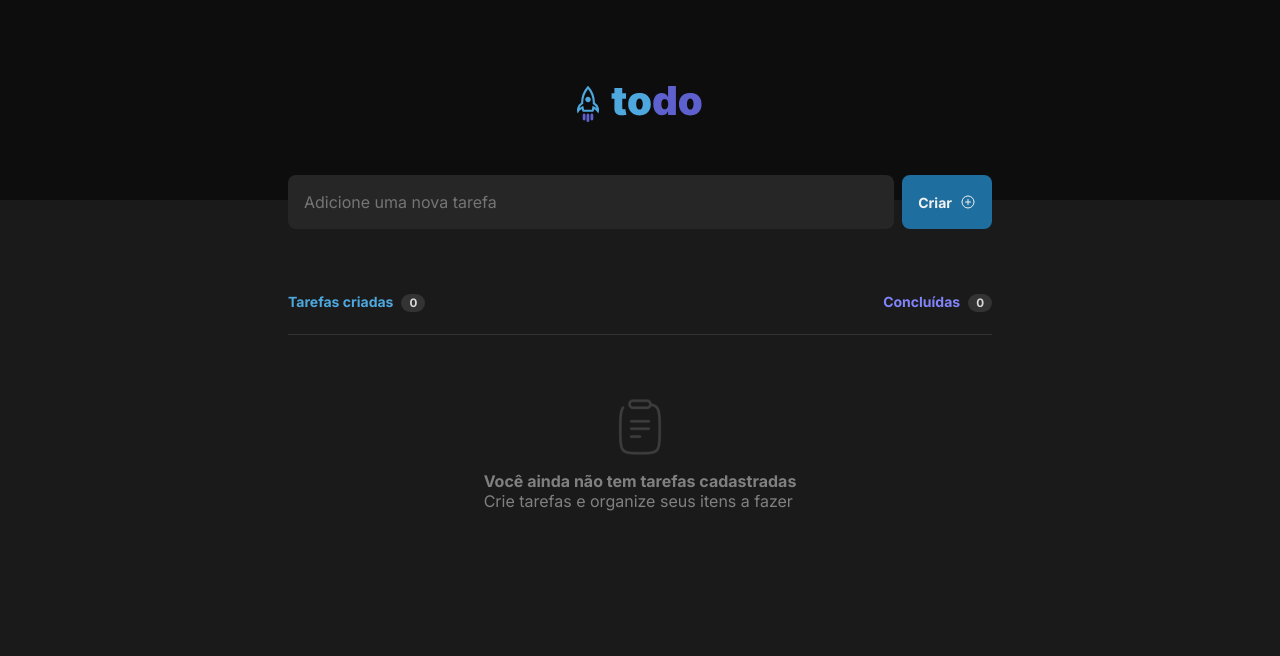
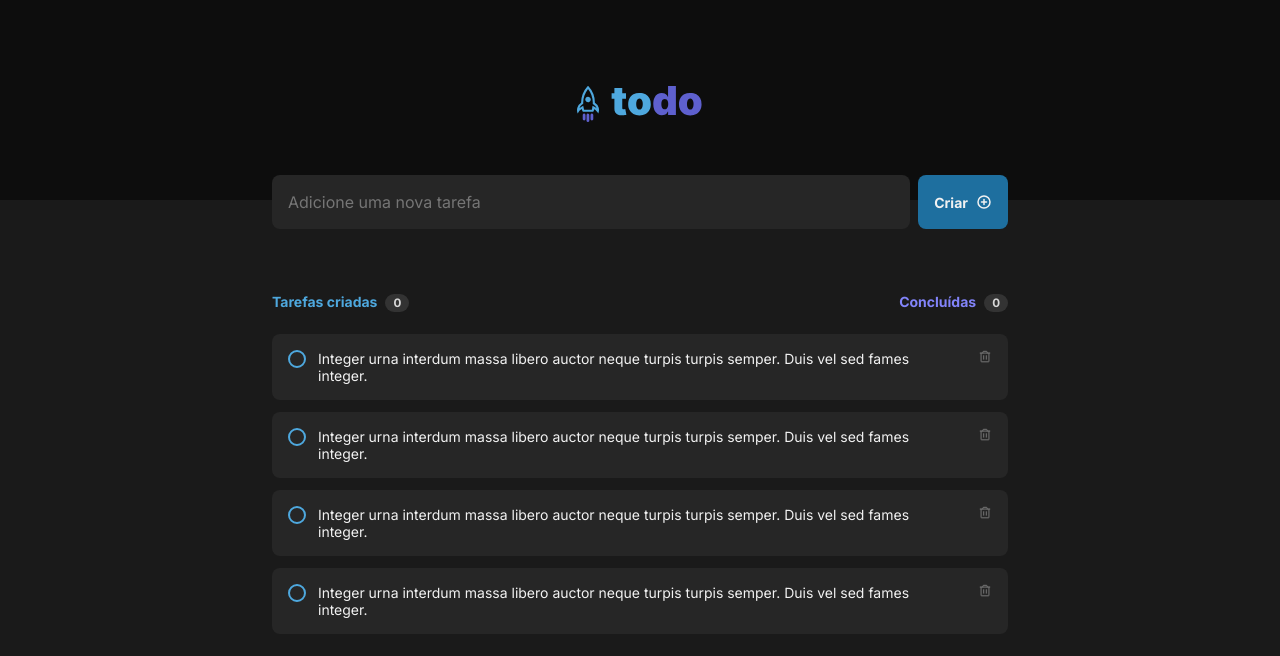
Before and after one commit to KaiqueCovo/todo-list, a React (Vite) app: page / in a window 1280 px wide. Shown: the top 656 px of the page. Built offline with nearby package versions, Linux system fonts and the light colour scheme.

Commit message:
feature: add TodoList  component

```diff
--- a/src/App.module.scss
+++ b/src/App.module.scss
@@ -8,9 +8,8 @@
   flex-direction: column;
 
   margin: 0 auto;
-  padding: 0 1rem;
 
-  .tasksList {
+  .todoList {
     margin-top: 4rem;
   }
 }
--- a/src/App.tsx
+++ b/src/App.tsx
@@ -1,5 +1,5 @@
 import styles from './App.module.scss';
-import { Header, NewTask, Tasks } from './components';
+import { Header, NewTask, TodoList } from './components';
 
 function App() {
   return (
@@ -7,8 +7,8 @@ function App() {
       <Header />
       <main className={styles.wrapper}>
         <NewTask />
-        <div className={styles.tasksList}>
-          <Tasks />
+        <div className={styles.todoList}>
+          <TodoList />
         </div>
       </main>
     </div>
--- a/src/components/NewTask/index.tsx
+++ b/src/components/NewTask/index.tsx
@@ -7,7 +7,7 @@ export function NewTask() {
     <div className={styles.newTask}>
       <input placeholder='Adicione uma nova tarefa' />
       <button>
-        Criar <PlusCircle size={16} />
+        Criar <PlusCircle size={16} weight='bold' />
       </button>
     </div>
   );
--- a/src/components/Tasks/index.tsx
+++ /dev/null
@@ -1,27 +0,0 @@
-import clipboard from '../../assets/clipboard.png';
-import styles from './index.module.scss';
-
-export function Tasks() {
-  return (
-    <div className={styles.tasks}>
-      <div className={styles.header}>
-        <span>
-          Tarefas criadas
-          <small>0</small>
-        </span>
-
-        <span>
-          Concluídas
-          <small>0</small>
-        </span>
-      </div>
-      <div className={styles.emptyList}>
-        <img src={clipboard} alt='Clipboard' />
-        <span>
-          <strong>Você ainda não tem tarefas cadastradas</strong>
-          <br /> Crie tarefas e organize seus itens a fazer
-        </span>
-      </div>
-    </div>
-  );
-}
--- a/src/components/Tasks/index.module.scss
+++ b/src/components/TodoList/index.module.scss
@@ -2,6 +2,7 @@
   .header {
     display: flex;
     justify-content: space-between;
+    margin-bottom: 1.5rem;
 
     span {
       font-size: 0.875rem;
@@ -24,7 +25,45 @@
       }
     }
   }
-  .emptyList {
+
+  .todoList {
+    list-style: none;
+
+    li {
+      display: grid;
+      flex-direction: column;
+      grid-template-columns: 0fr 39.5rem 1fr;
+      gap: 0.75rem;
+
+      width: 100%;
+
+      font-size: 0.875rem;
+
+      background-color: var(--gray-500);
+
+      border-radius: 0.5rem;
+      padding: 1rem;
+
+      & + li {
+        margin-top: 0.75rem;
+      }
+
+      svg {
+        justify-self: flex-end;
+
+        color: var(--gray-300);
+
+        transition: color 0.2s;
+        cursor: pointer;
+
+        &:hover {
+          color: var(--danger);
+        }
+      }
+    }
+  }
+
+  .emptyTodoList {
     display: flex;
     flex-direction: column;
     justify-content: center;
@@ -33,7 +72,6 @@
     border-top: 1px solid #333333;
 
     padding: 4rem 1.5rem;
-    margin-top: 1.5rem;
 
     img {
       width: 3.5rem;
--- /dev/null
+++ b/src/components/TodoList/index.tsx
@@ -0,0 +1,70 @@
+import { Trash } from 'phosphor-react';
+
+import clipboard from '../../assets/clipboard.png';
+import { Checkbox } from '../Checkbox';
+import styles from './index.module.scss';
+
+function EmptyList() {
+  return (
+    <div className={styles.emptyTodoList}>
+      <img src={clipboard} alt='Clipboard' />
+      <span>
+        <strong>Você ainda não tem tarefas cadastradas</strong>
+        <br /> Crie tarefas e organize seus itens a fazer
+      </span>
+    </div>
+  );
+}
+
+export function TodoList() {
+  return (
+    <div className={styles.tasks}>
+      <div className={styles.header}>
+        <span>
+          Tarefas criadas
+          <small>0</small>
+        </span>
+
+        <span>
+          Concluídas
+          <small>0</small>
+        </span>
+      </div>
+      <ul className={styles.todoList}>
+        <li>
+          <Checkbox id={'1'} name='1' />
+          <p>
+            Integer urna interdum massa libero auctor neque turpis turpis
+            semper. Duis vel sed fames integer.
+          </p>
+          <Trash size={14} />
+        </li>
+
+        <li>
+          <Checkbox id={'2'} name='2' />
+          <p>
+            Integer urna interdum massa libero auctor neque turpis turpis
+            semper. Duis vel sed fames integer.
+          </p>
+          <Trash size={14} />
+        </li>
+        <li>
+          <Checkbox id={'3'} name='3' />
+          <p>
+            Integer urna interdum massa libero auctor neque turpis turpis
+            semper. Duis vel sed fames integer.
+          </p>
+          <Trash size={14} />
+        </li>
+        <li>
+          <Checkbox />
+          <p>
+            Integer urna interdum massa libero auctor neque turpis turpis
+            semper. Duis vel sed fames integer.
+          </p>
+          <Trash size={14} />
+        </li>
+      </ul>
+    </div>
+  );
+}
--- a/src/components/index.ts
+++ b/src/components/index.ts
@@ -1,4 +1,4 @@
 export * from './Header';
 export * from './NewTask';
-export * from './Tasks';
+export * from './TodoList';
 export * from './Checkbox';
```
